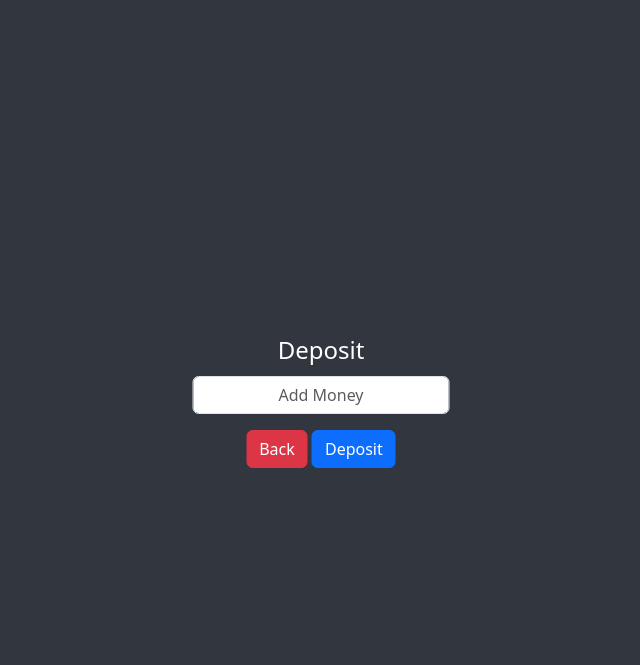
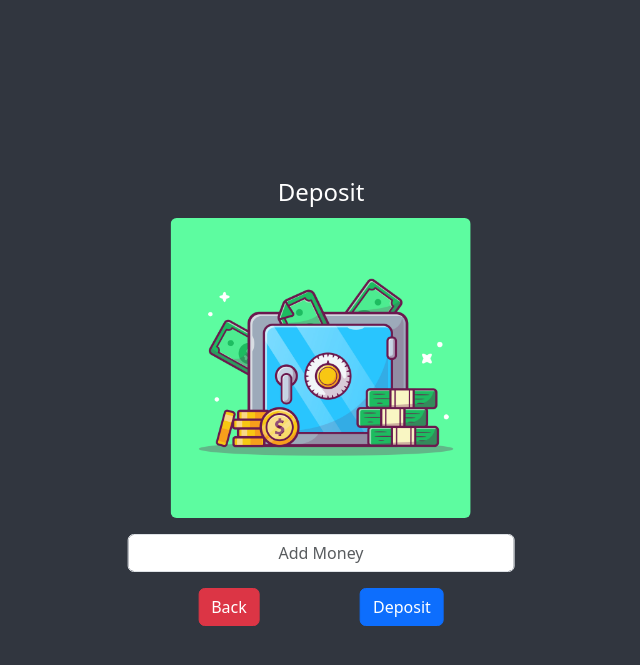
Before and after one commit to ClairCrest/DBProject, a PHP site: page /deposit/ in a window 1280 px wide. Shown: the top 665 px of the page, without its empty margins (319-959 px from the left). Run offline with PHP 8.4, Linux system fonts and the light colour scheme; the visitor is signed in with stand-in values (Sample User, id 1).

Commit message:
update deposit

```diff
--- a/deposit/index.php
+++ b/deposit/index.php
@@ -37,11 +37,12 @@
             <?php } ?>
             <fieldset usabled class="text-white">
                 <legend>Deposit</legend>
-                <div class="mb-3">
+                <img width='300' height='300' src='../assets/img/deposit1.jpg' alt='' class="rounded" class='deposit1'>
+                <div class="mt-3 mb-3">
                     <input type="text" class="form-control text-center" name="money" placeholder="Add Money">
                 </div>
-                <a href="../user/" class="btn btn-danger">Back</a>
-                <button type="submit" class="btn btn-primary" name="deposit">Deposit</button>
+                <a href="../user/" class="me-5 btn btn-danger">Back</a>
+                <button type="submit" class="ms-5 btn btn-primary" name="deposit">Deposit</button>
             </fieldset>
         </form>
     </div>
```
Also changed, not shown: assets/img/deposit1.jpg (added).
